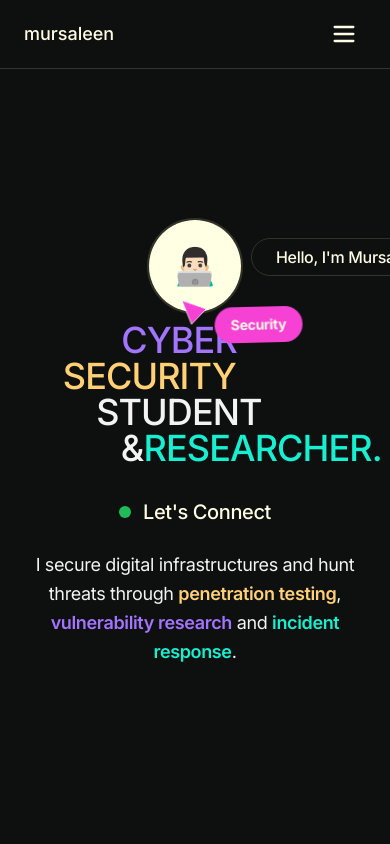
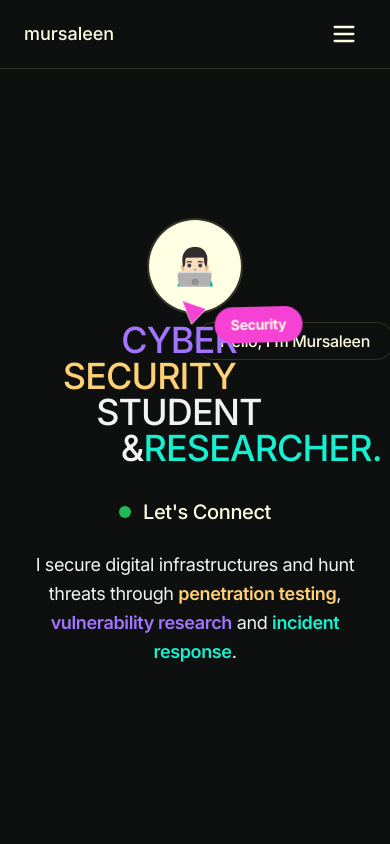
Before and after one commit to Mursaleen7/Personal-Portfolio, a React (Vite) app: page / in a window 390 px wide. Shown: the top 844 px of the page. Built offline with nearby package versions, Linux system fonts and the light colour scheme.

Commit message:
fix: reposition greeting on mobile

```diff
--- a/src/components/Hero.jsx
+++ b/src/components/Hero.jsx
@@ -48,7 +48,7 @@ const Hero = () => {
             {/* Hello Pill - Top-right of avatar, bottom edge aligned with avatar midline */}
             <motion.div
               variants={itemVariants}
-              className="absolute top-5 left-full ml-2"
+              className="absolute left-1/2 top-full mt-2 transform -translate-x-1/2 md:top-5 md:left-full md:ml-2 md:mt-0 md:translate-x-0"
             >
               <div className="rounded-full px-6 py-1.5" style={{ border: '1px solid #323228' }}>
                 <span className="text-base md:text-lg font-headline font-medium whitespace-nowrap" style={{ color: '#fffce4' }}>Hello, I'm Mursaleen</span>
```
